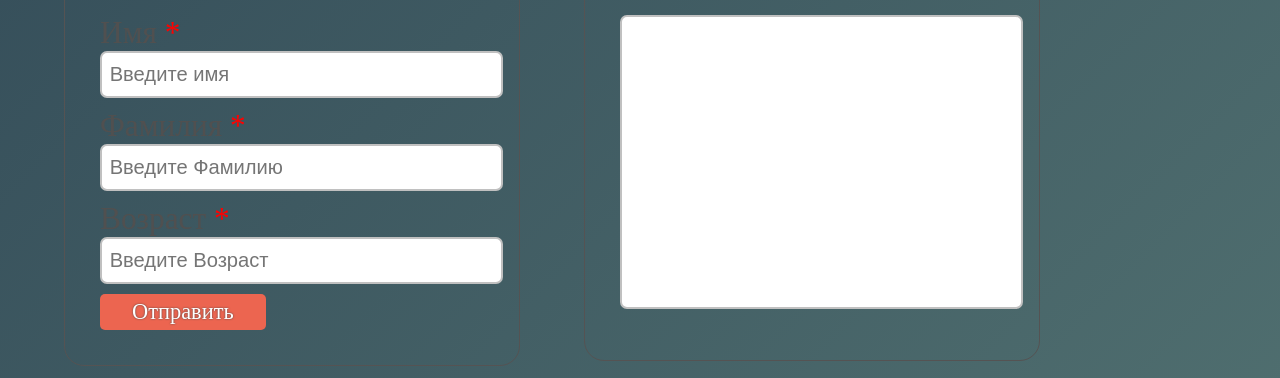
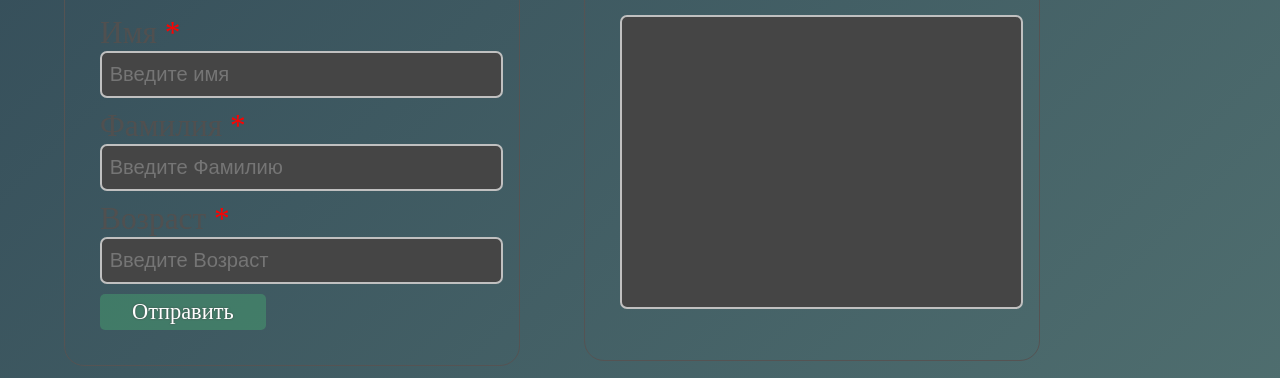
Before and after one commit to elnurmagerramli23/site-with-js, a website: page src/index.html in a window 1280 px wide. Shown: the part 102-480 px from the top of the page. Drawn offline with nearby package versions, Linux system fonts and the light colour scheme; files that its build step writes are made by us from their sources; a web font is replaced by a local one.

Commit message:
with styles

```diff
--- a/src/styles.scss
+++ b/src/styles.scss
@@ -80,10 +80,15 @@ body {
         border-radius: 7px;
         border: 2px solid rgb(192, 192, 192);
         font-size: 0.9em;
-        color: rgb(71, 71, 71);
+        background-color: rgb(69, 69, 69);
+        color: rgb(201, 233, 165);
         resize: none;
+        transition: .5s all linear;
         &:focus {
             border-color: #333333;
+        }
+        &:hover {
+            background-color: rgb(112, 24, 72);
         }
     }
 
@@ -95,13 +100,14 @@ body {
         float: left;
         border-radius: 5px;
         padding: 5px 32px;
-        background-color: rgb(236, 101, 80);
+        background-color: rgba(80, 236, 127, 0.233);
         text-shadow: rgb(69, 69, 69) 0 0 2px;
         cursor: pointer;
         color: white;
         font-family: 'Roboto Slab', serif;
+        transition: .5s all ease-in-out;
         &:hover {
-            background-color: rgb(193, 84, 67);
+            background-color: rgb(67, 126, 193);
         }
         &:active{
             background-color: rgb(124, 39, 25);
```
